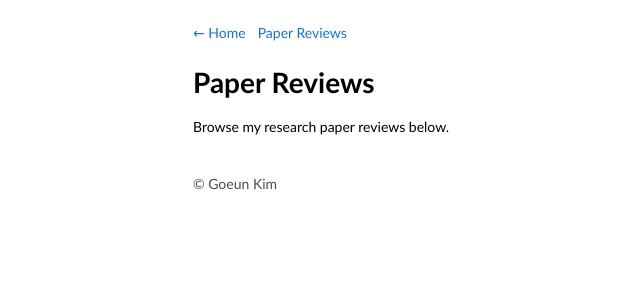
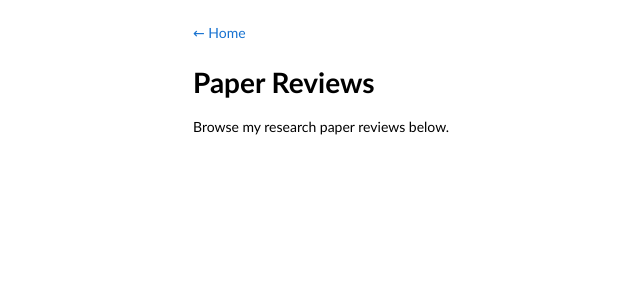
Before and after one commit to Groovy52/Groovy52.github.io, a Jekyll site: the page built from paper/index.md, in a window 1280 px wide. Shown: the top 300 px of the page, without its empty margins (47-687 px from the left). Built offline with Jekyll 4.4.1, drawn with Linux system fonts in a browser that asks for light colours.

Commit message:
Update default.html

```diff
--- a/_layouts/default.html
+++ b/_layouts/default.html
@@ -1,28 +1,20 @@
 <!DOCTYPE html>
 <html lang="en">
 <head>
-  <script src="https://polyfill.io/v3/polyfill.min.js?features=es6"></script>
-  <script id="MathJax-script" async
-    src="https://cdn.jsdelivr.net/npm/mathjax@3/es5/tex-mml-chtml.js">
-  </script>
-
-  <meta charset="UTF-8" />
+  <meta charset="UTF-8">
   <title>{{ page.title }} | {{ site.title }}</title>
   <meta name="viewport" content="width=device-width, initial-scale=1" />
-  <link rel="stylesheet" href="{{ '/stylesheet.css' | relative_url }}" />
+  <link rel="stylesheet" href="{{ '/stylesheet.css' | relative_url }}">
 </head>
 <body style="max-width:800px;margin:0 auto;padding:24px;">
-  <header style="margin-bottom:24px;display:flex;gap:12px;align-items:center;">
+
+  <header style="margin-bottom:24px;">
     <a href="{{ '/' | relative_url }}">← Home</a>
-    <a href="{{ '/paper/' | relative_url }}">Paper Reviews</a>
   </header>
 
   <main>
     {{ content }}
   </main>
 
-  <footer style="margin-top:40px;opacity:.7;">
-    © {{ site.title }}
-  </footer>
 </body>
 </html>
```
